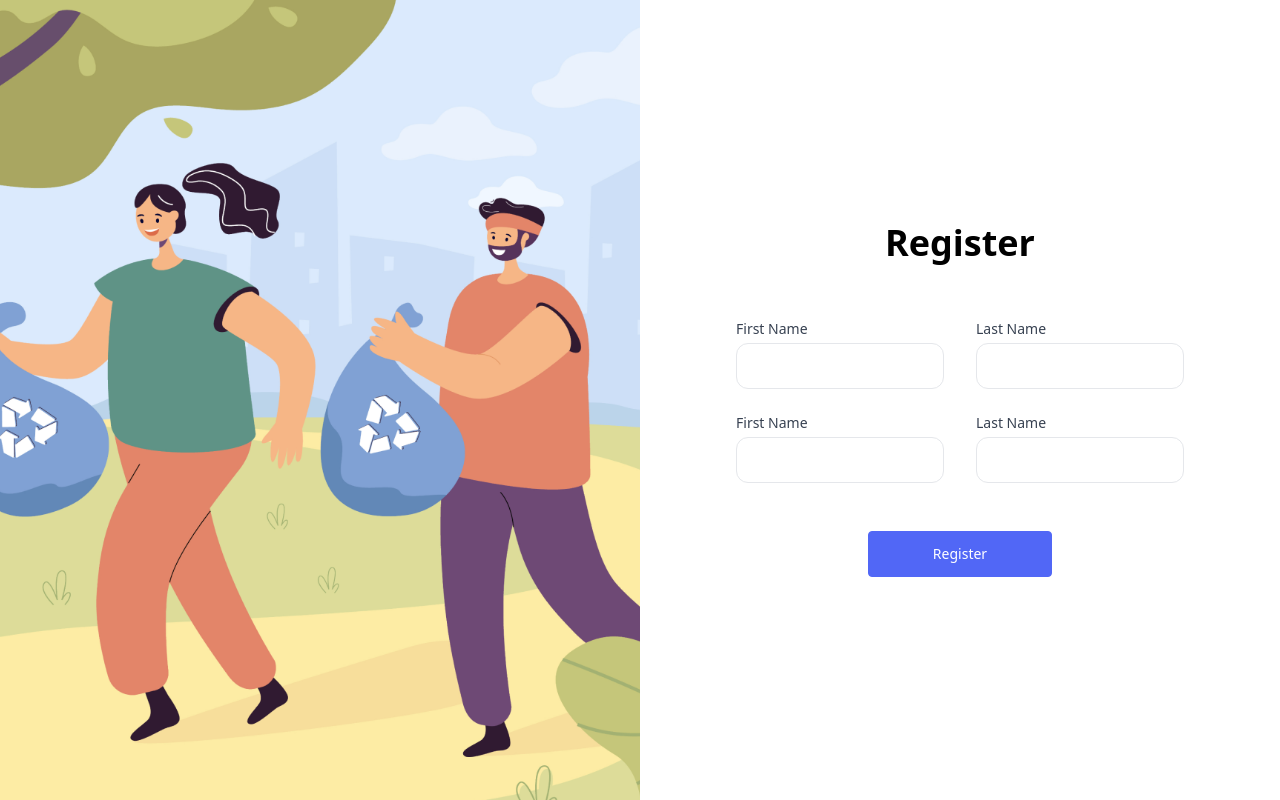
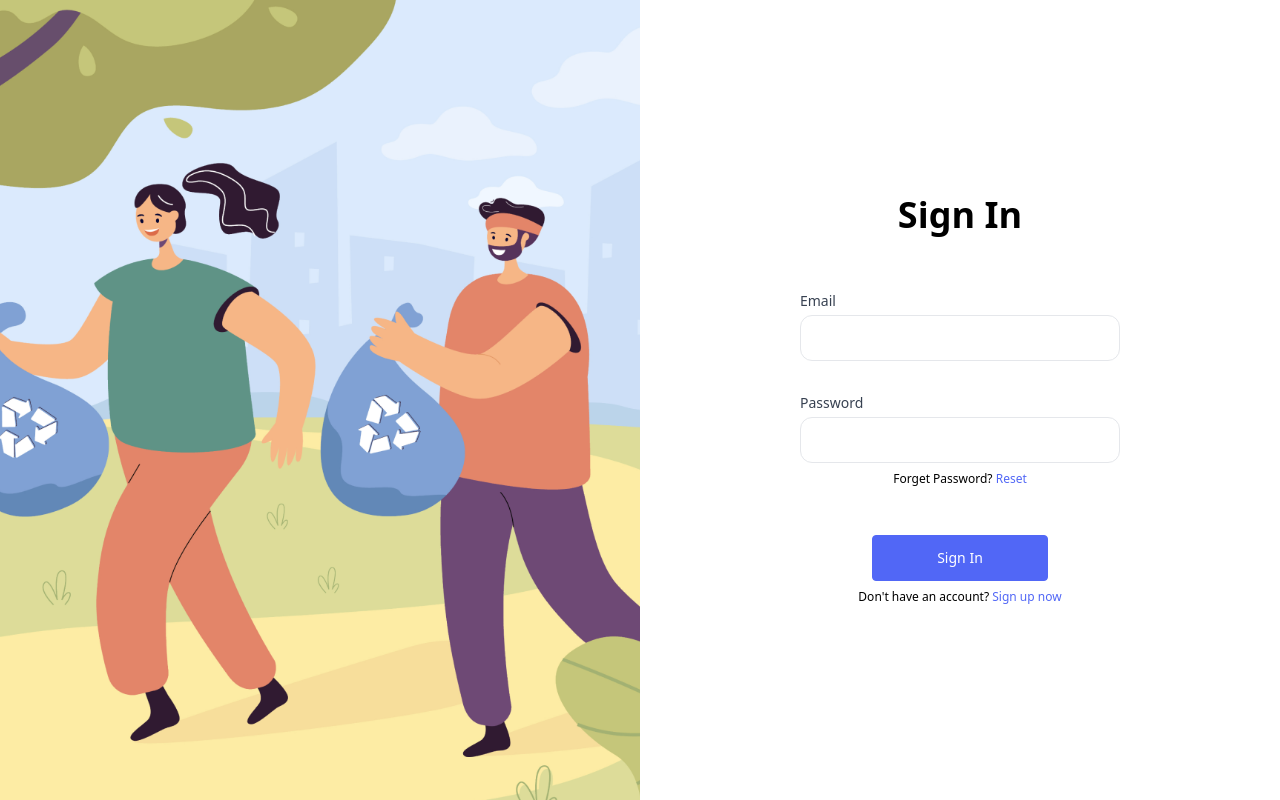
Before and after one commit to Sabbir-Rahman/sust-hackathon23-pixel, a React (Vite) app in the folder frontend/frontend-client/: page /login in a window 1280 px wide. Built offline with nearby package versions, Linux system fonts and the light colour scheme.

Commit message:
login page done

```diff
--- a/frontend/frontend-client/src/pages/authPages/Login.tsx
+++ b/frontend/frontend-client/src/pages/authPages/Login.tsx
@@ -9,56 +9,46 @@ const Login = () => {
         />
       </div>
       <div className="w-full md:w-1/2 h-full flex flex-col items-center justify-center">
-        <h1 className="text-4xl font-semibold text-center mb-4">Register</h1>
-        <form className="mt-10 w-full md:px-24 px-10">
-          <div className="flex items-center gap-8 mb-6 md:flex-row flex-col">
-            <div className="w-full md:w-1/2">
+        <h1 className="text-4xl font-semibold text-center mb-4 w-full">
+          Sign In
+        </h1>
+        <form className="mt-10 w-80">
+          <div className="flex items-center gap-8 flex-col">
+            <div className="w-full">
               <label
-                htmlFor="FirstName"
+                htmlFor="Email"
                 className="block text-sm font-medium text-gray-700"
               >
-                First Name
+                Email
               </label>
 
-              <input type="text" id="lastName" className="authInput" />
+              <input type="password" id="email" className="authInput" />
             </div>
-            <div className="w-full md:w-1/2">
+            <div className="w-full ">
               <label
-                htmlFor="lastName"
+                htmlFor="password"
                 className="block text-sm font-medium text-gray-700"
               >
-                Last Name
+                Password
               </label>
 
-              <input type="text" id="lastName" className="authInput" />
+              <input type="password" id="password" className="authInput" />
+              <p className="text-xs mt-2 text-center">
+                Forget Password?{" "}
+                <span className="text-blue font-medium">Reset</span>
+              </p>
             </div>
           </div>
-          <div className="flex items-center gap-8 md:flex-row flex-col">
-            <div className="w-full md:w-1/2">
-              <label
-                htmlFor="FirstName"
-                className="block text-sm font-medium text-gray-700"
-              >
-                First Name
-              </label>
-
-              <input type="text" id="lastName" className="authInput" />
-            </div>
-            <div className="w-full md:w-1/2">
-              <label
-                htmlFor="lastName"
-                className="block text-sm font-medium text-gray-700"
-              >
-                Last Name
-              </label>
-
-              <input type="text" id="lastName" className="authInput" />
-            </div>
-          </div>
-          <div className="mt-12 flex items-center justify-center">
+          <div className="mt-12 flex items-center justify-center flex-col">
             <button className="inline-block rounded border border-blue bg-blue px-16 py-3 text-sm font-medium text-white hover:bg-transparent hover:text-blue focus:outline-none focus:ring active:text-indigo-500">
-              Register
+              Sign In
             </button>
+            <p className="text-xs mt-2">
+              Don't have an account?{" "}
+              <a className="text-blue font-medium" href="/register">
+                Sign up now
+              </a>
+            </p>
           </div>
         </form>
       </div>
--- a/frontend/frontend-client/src/pages/authPages/Register.tsx
+++ b/frontend/frontend-client/src/pages/authPages/Register.tsx
@@ -61,7 +61,9 @@ const Register = () => {
             </button>
             <p className="text-xs mt-2">
               Already have an account?{" "}
-              <span className="text-blue font-medium">Sign In</span>
+              <a className="text-blue font-medium" href="/login">
+                Sign In
+              </a>
             </p>
           </div>
         </form>
```
